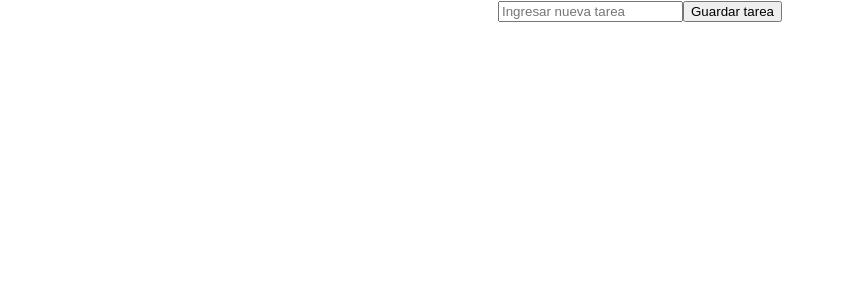
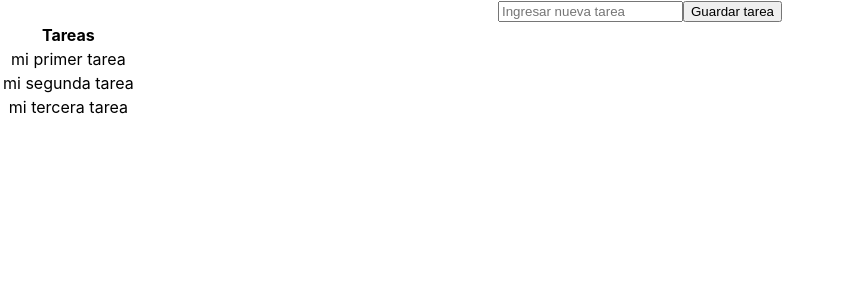
Before and after one commit to decimalautaro/app-tareas-useState-useEfect, a React (Create React App) app: page / in a window 1280 px wide. Shown: the top 300 px of the page, without its empty margins (0-841 px from the left). Built offline with nearby package versions, Linux system fonts and the light colour scheme.

Commit message:
feat: agregando listar tarea

```diff
--- a/src/App.js
+++ b/src/App.js
@@ -1,10 +1,39 @@
+import { useState } from "react";
 import "./App.css";
 import { CreadorTarea } from "./components/CreadorTarea";
 
 function App() {
+  const [listarTareas, setListarTareas] = useState([
+    { name: "mi primer tarea", hecha: true },
+    { name: "mi segunda tarea", hecha: false },
+    { name: "mi tercera tarea", hecha: true },
+  ]);
+
+  function crearNuevaTarea(nombreTarea){
+    if(!listarTareas.find(tarea => tarea.name === nombreTarea)){
+      setListarTareas([...listarTareas,{name: nombreTarea, hecha: false}])
+    }
+  }
   return (
     <div className="App">
-      <CreadorTarea />
+      <CreadorTarea  crearNuevaTarea={crearNuevaTarea}/>
+
+      <table>
+        <thead>
+          <tr>
+            <th>Tareas</th>
+          </tr>
+        </thead>
+        <tbody>
+          {
+            listarTareas.map(tareas => (
+            <tr key={tareas.name}>
+              <td>{tareas.name}</td>
+            </tr>
+            ))
+          }
+        </tbody>
+      </table>
     </div>
   );
 }
--- a/src/components/CreadorTarea.js
+++ b/src/components/CreadorTarea.js
@@ -1,10 +1,12 @@
 import React from "react";
 import { useState } from "react";
-export const CreadorTarea = () => {
-  const [nuevaTarea, setNuevaTarea] = useState();
+export const CreadorTarea = ({crearNuevaTarea}) => {
+
+  const [nuevaTarea, setNuevaTarea] = useState('');
 
   const handleSubmit = (e) => {
     e.preventDefault();
+    crearNuevaTarea(nuevaTarea)
     localStorage.setItem("tarea", nuevaTarea);
     setNuevaTarea("");
   };
```
Also changed, not shown: 1 other file (tests, documents, lock files or other folders).
